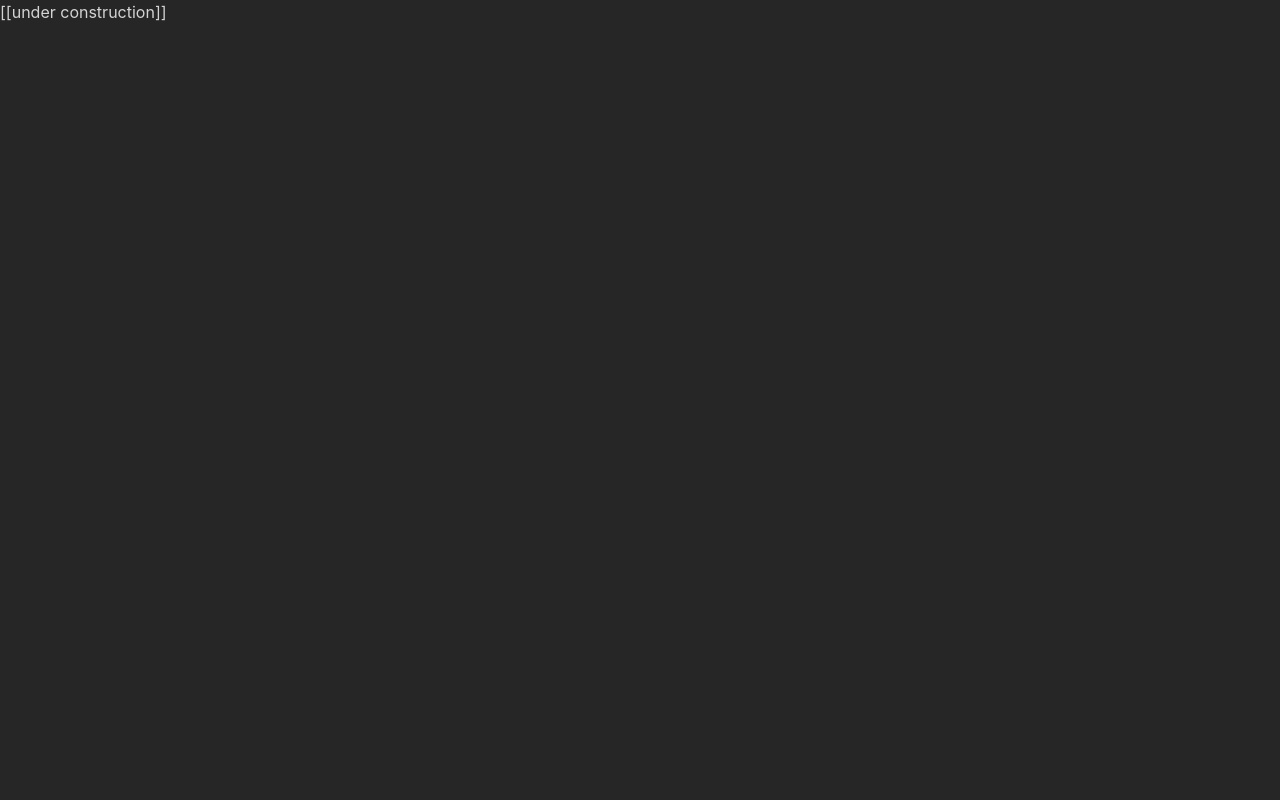
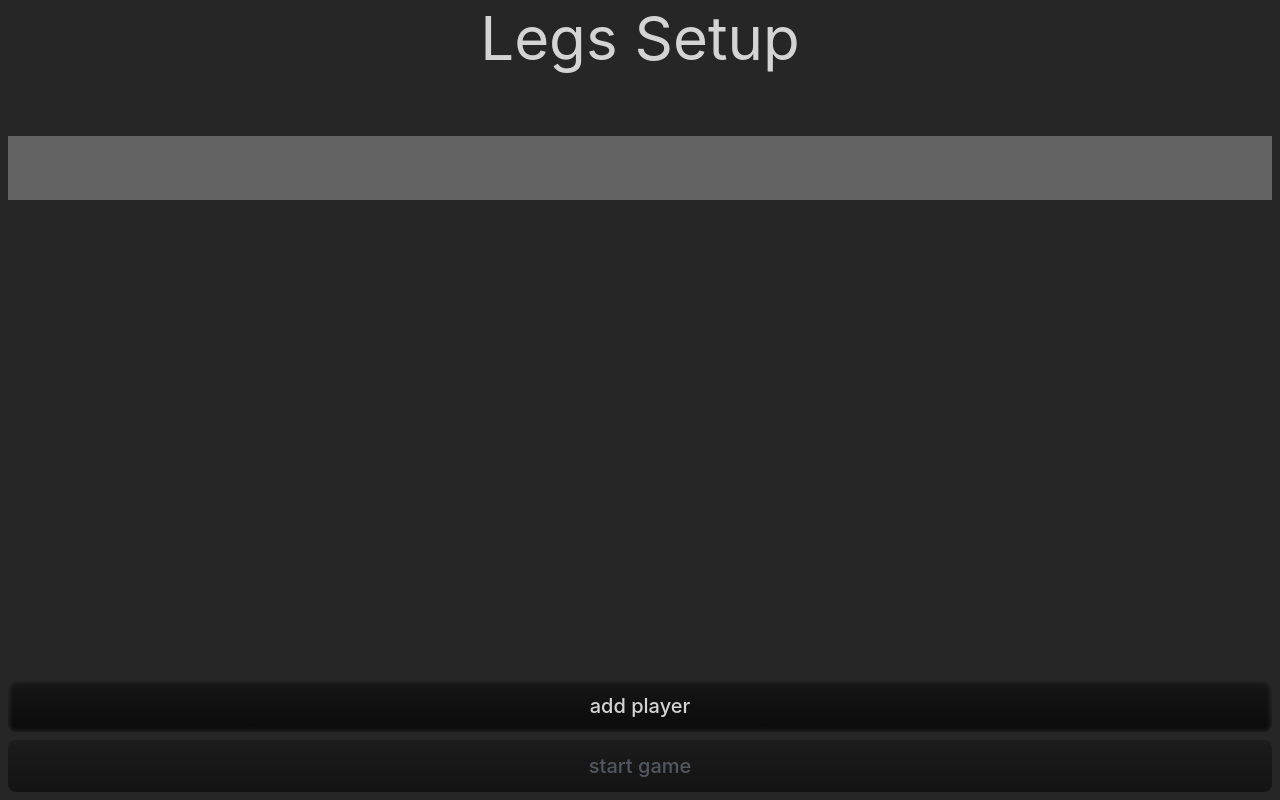
Before and after one commit to jamescarney3/herodart, a React (Vite) app: page / in a window 1280 px wide. Shown: the top 800 px of the page. Built offline with nearby package versions, Linux system fonts and the light colour scheme.

Commit message:
HD-32 add legs game component and use in main app component

```diff
--- a/src/app.tsx
+++ b/src/app.tsx
@@ -1,10 +1,7 @@
+import { Game } from '~/components/legs';
+
 function App() {
-  return (
-    <>
-      <div>[[under construction]]</div>
-    </>
-  );
-
+  return (<Game />);
 }
 
 export default App;
--- /dev/null
+++ b/src/components/legs/game.tsx
@@ -0,0 +1,17 @@
+import useLegsGame from '~/hooks/use-legs-game';
+import { Setup, Scoreboard, Report } from '~/components/legs';
+
+const Game = () => {
+  const { game, newGame } = useLegsGame();
+
+  if (!game) return null;
+  return (
+    <div className="text-xl">
+      {!game.started && <Setup game={game} />}
+      {!game.finished && <Scoreboard game={game} />}
+      {game.finished && <Report game={game} onNewGame={newGame} />}
+    </div>
+  );
+};
+
+export default Game;
--- a/src/components/legs/index.ts
+++ b/src/components/legs/index.ts
@@ -1,3 +1,7 @@
+export { default as Game } from '~/components/legs/game';
 export { default as ScoreToast } from '~/components/legs/score-toast';
 export { default as Keypad } from '~/components/legs/keypad';
 export { default as PlayerCard } from '~/components/legs/player-card';
+export { default as Report } from '~/components/legs/report';
+export { default as Scoreboard } from '~/components/legs/scoreboard';
+export { default as Setup } from '~/components/legs/setup';
```
Also changed, not shown: 1 other file (tests, documents, lock files or other folders).
